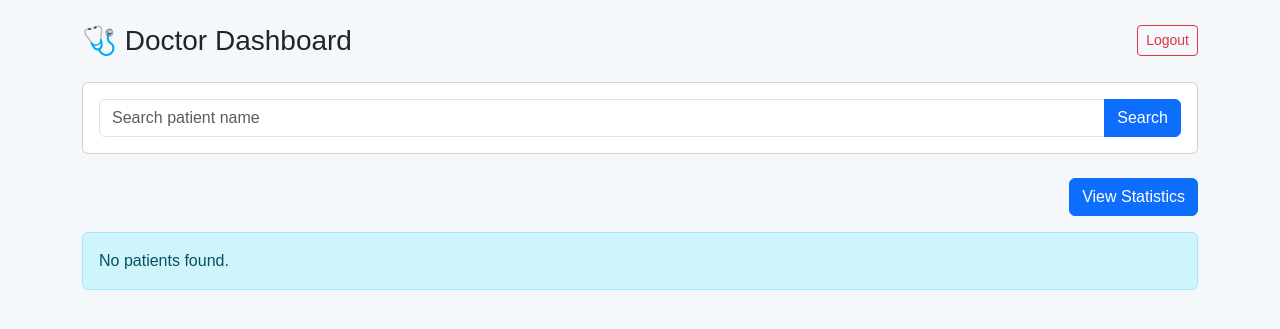
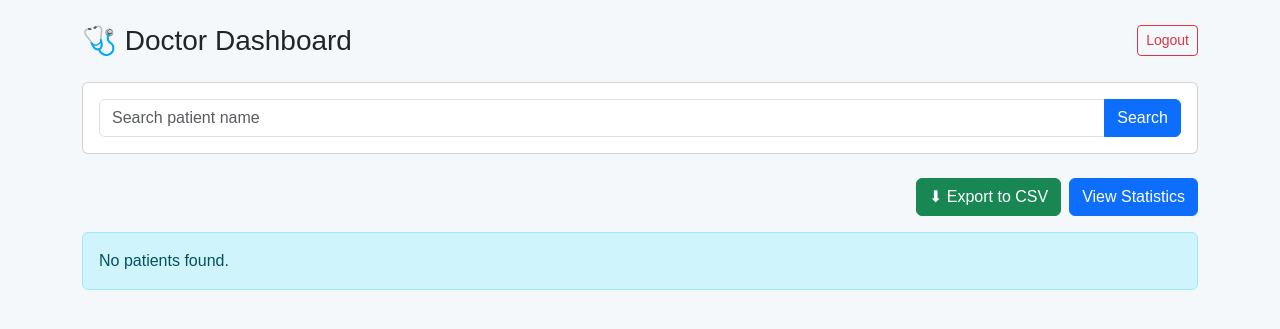
Before and after one commit to tinzaza/my_health_app, a Flask app: page /doctor_dashboard in a window 1280 px wide. Shown: the top 329 px of the page. Run offline with Flask 3, Linux system fonts and the light colour scheme; a user stored in the database is signed in; data that the repository does not hold is empty; some libraries are stand-ins or nearby versions.

Commit message:
doctor dashboard

```diff
--- a/app.py
+++ b/app.py
@@ -30,6 +30,56 @@ def get_db():
         sslmode=sslmode
     )
 
+import openpyxl
+from io import BytesIO
+
+@app.route("/export/patients")
+def export_patients():
+    if session.get("role") != "doctor":
+        return redirect(url_for("login"))
+
+    conn = get_db()
+    cur = conn.cursor()
+
+    wb = openpyxl.Workbook()
+    wb.remove(wb.active)  # remove default empty sheet
+
+    tables = {
+        "Users": "SELECT id, username, role, full_name FROM users",
+        "Patient Profiles": "SELECT * FROM patient_profiles",
+        "Symptoms": "SELECT * FROM symptoms",
+        "Patient History": "SELECT * FROM patient_history",
+    }
+
+    for sheet_name, query in tables.items():
+        cur.execute(query)
+        rows = cur.fetchall()
+
+        ws = wb.create_sheet(title=sheet_name)
+
+        if rows:
+            # Write header
+            ws.append(list(rows[0].keys()))
+            # Write data
+            for row in rows:
+                ws.append([
+                    str(v) if not isinstance(v, (int, float, type(None))) else v
+                    for v in row.values()
+                ])
+        else:
+            ws.append(["No data found"])
+
+    conn.close()
+
+    output = BytesIO()
+    wb.save(output)
+    output.seek(0)
+
+    return Response(
+        output,
+        mimetype="application/vnd.openxmlformats-officedocument.spreadsheetml.sheet",
+        headers={"Content-Disposition": "attachment;filename=full_database_export.xlsx"}
+    )
 
 
 # ---------------- Email Scheduler ---------------- #
--- a/requirements.txt
+++ b/requirements.txt
@@ -4,3 +4,4 @@ gunicorn
 psycopg2-binary
 werkzeug
 APScheduler
+openpyxl
--- a/templates/doctor_dashboard.html
+++ b/templates/doctor_dashboard.html
@@ -55,8 +55,15 @@
             </form>
         </div>
     </div>
-    <div class="d-flex justify-content-end mb-3">
-        <a class="btn btn-primary" href="{{ url_for('doctor_stats') }}">View Statistics</a>
+
+    <!-- ACTION BUTTONS -->
+    <div class="d-flex justify-content-end gap-2 mb-3">
+        <a class="btn btn-success" href="{{ url_for('export_patients') }}">
+            ⬇ Export to CSV
+        </a>
+        <a class="btn btn-primary" href="{{ url_for('doctor_stats') }}">
+            View Statistics
+        </a>
     </div>
 
     <!-- PATIENT LIST -->
@@ -77,17 +84,6 @@
                         {% if p.email %}
                         <div class="text-muted small">✉️ {{ p.email }}</div>
                         {% endif %}
-
-                        <div class="mt-2">
-                            <span class="badge badge-record">
-                                {{ p.record_count }} reports
-                            </span>
-                        </div>
-
-
-                        <div class="text-muted small">
-                            📞 {{ p.phone if p.phone else "No phone on record" }}
-                        </div>
 
                         <div class="mt-2">
                             <span class="badge badge-record">
```
